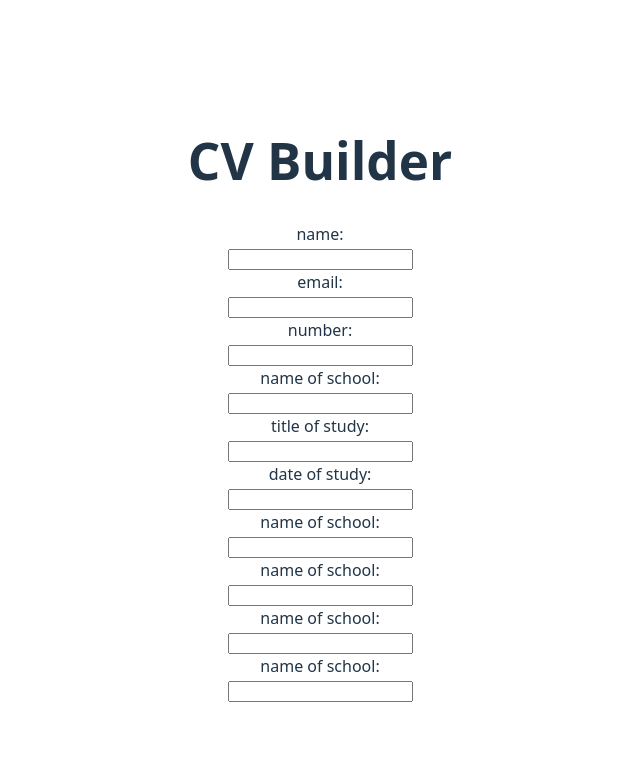
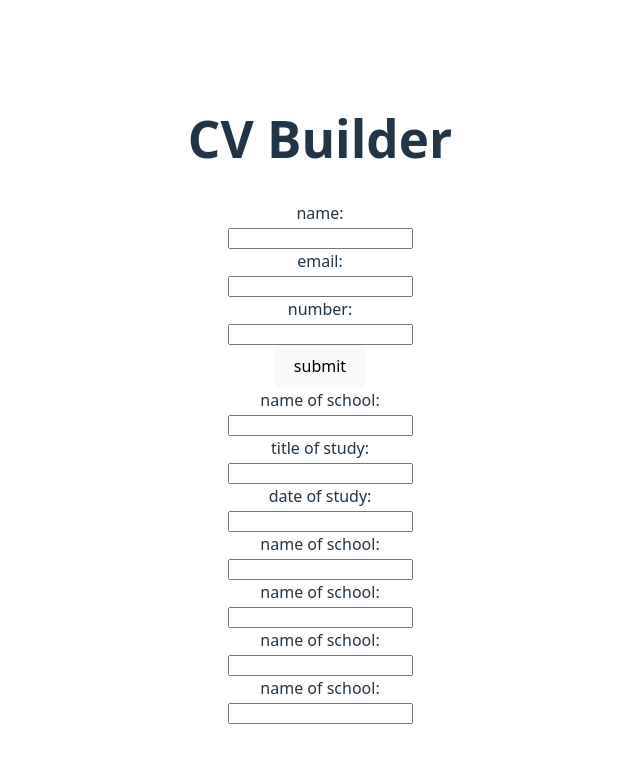
Before and after one commit to jdsia/TOP-React-CV-Builder, a React (Vite) app: page / in a window 1280 px wide. Shown: the top 762 px of the page, without its empty margins (320-960 px from the left). Built offline with nearby package versions, Linux system fonts and the light colour scheme.

Commit message:
Edit and Submit functionality for GeneralInfo.jsx component working.

```diff
--- a/src/App.jsx
+++ b/src/App.jsx
@@ -6,6 +6,9 @@ import PracticalExperience from './components/PracticalExperience.jsx'
 
 
 function App() {
+
+  // MAYBE have a isRendered state, only show the rendered CV once its toggled.
+  // if isEditing, show inputs. if !isEditing show inputs + renderedCV
 
   // [1] stores state for general information
   const [generalInfo, setGeneralInfo] = useState({
@@ -28,12 +31,30 @@ function App() {
     dateWhenWorked: '',
   })
 
+  // idk if having a submit thingy for each component is a best prac but idk
+  // handles form submission for general info class
+  function handleGeneralSubmit(e) {
+    // prevents page reload
+    console.log(generalInfo);
+  }
+
+  // handleEducationSubmit
+  // when clicked, i think render another educationalExperience component. to add more info
+
+
+  // extract input components into CVinput component
   return (
     <>
       <h1>CV Builder</h1>
-      <GeneralInfo generalInfo={generalInfo} setGeneralInfo={setGeneralInfo}/>
-      <EducationalExperience educationalExperience={educationalExperience} setEducationalExperience={setEducationalExperience}/>
-      <PracticalExperience practicalExperience={practicalExperience} setPracticalExperience={setPracticalExperience} />
+      <GeneralInfo
+        generalInfo={generalInfo}
+        setGeneralInfo={setGeneralInfo}
+        handleGeneralSubmit={handleGeneralSubmit}
+
+      />
+
+      <EducationalExperience educationalExperience={educationalExperience} setEducationalExperience={setEducationalExperience} />
+      <PracticalExperience practicalExperience={practicalExperience} setPracticalExperience={setPracticalExperience} / >
     </>
   )
 }
--- /dev/null
+++ b/src/components/CvInput.jsx
@@ -0,0 +1,3 @@
+function CvInput() {
+
+}
--- a/src/components/GeneralInfo.jsx
+++ b/src/components/GeneralInfo.jsx
@@ -1,14 +1,28 @@
+import { useState } from "react";
 
-function GeneralInfo({generalInfo, setGeneralInfo}) {
+function GeneralInfo({generalInfo, setGeneralInfo, handleGeneralSubmit}) {
+
+  const [isEditing, setIsEditing] = useState(true);
 
   function handleChange(e) {
     const {name, value} = e.target;
+    setGeneralInfo({...generalInfo , [name]: value});
 
-    setGeneralInfo({...generalInfo , [name]: value});
   }
 
+  function handleSubmit(e) {
+    e.preventDefault();
+    handleGeneralSubmit();
+    setIsEditing(false);
+  }
+
+  function handleEdit() {
+    setIsEditing(true);
+  }
+
+  if (isEditing) {
     return (
-    <div>
+      <form onSubmit={handleSubmit}>
         <div>
           name:
         </div>
@@ -16,13 +30,27 @@ function GeneralInfo({generalInfo, setGeneralInfo}) {
         <div>
           email:
         </div>
-      <input  name="email" value={generalInfo.email} onChange={handleChange}/>
+        <input  name="email" type ="email" value={generalInfo.email} onChange={handleChange}/>
         <div>
           number:
         </div>
-      <input  name="phone" value={generalInfo.phone} onChange={handleChange}/>
+        <input  name="phone" type="tel" value={generalInfo.phone} onChange={handleChange}/>
+        <div>
+        <button type="submit">submit</button>
+        </div>
+      </form>
+    )
+  } else {
+    return (
+      <div>
+        <h3>Preview</h3>
+        <p><strong>Name:</strong> {generalInfo.name}</p>
+        <p><strong>Email:</strong> {generalInfo.email}</p>
+        <p><strong>Phone:</strong> {generalInfo.phone}</p>
+        <button onClick={handleEdit}>Edit</button>
       </div>
     )
+  }
 
 }
 
```
Lines whose indentation alone changed are shown as unchanged.
